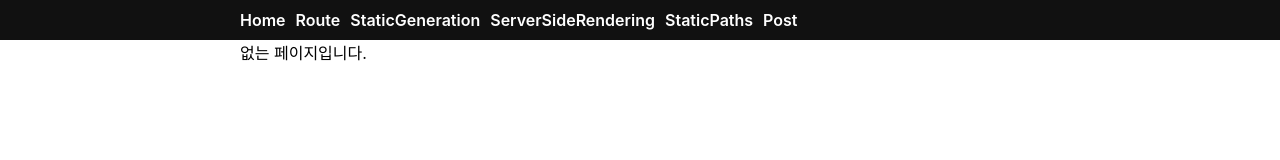
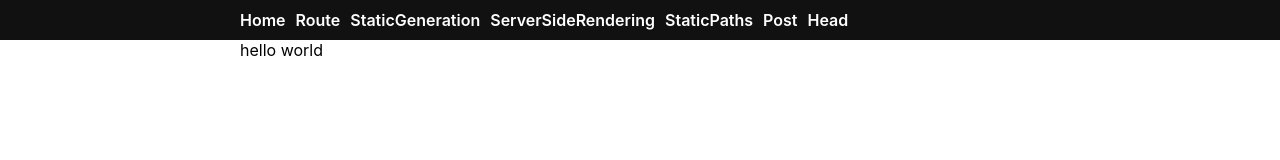
Before and after one commit to socratone/nextjs-example, a Next.js app: page /head in a window 1280 px wide. Before the commit this address had no page. Shown: the top 160 px of the page. Built offline with nearby package versions, Linux system fonts and the light colour scheme.

Commit message:
feat: Head 사용 예제 추가

```diff
--- a/components/Layout.tsx
+++ b/components/Layout.tsx
@@ -16,6 +16,7 @@ const Layout = ({ children }: LayoutProps) => {
           <Link href="/server-side-rendering">ServerSideRendering</Link>
           <Link href="/static-paths">StaticPaths</Link>
           <Link href="/post">Post</Link>
+          <Link href="/head">Head</Link>
         </Nav>
       </Header>
       <Main>{children}</Main>
--- /dev/null
+++ b/pages/head/index.tsx
@@ -0,0 +1,15 @@
+import Head from 'next/head';
+
+const HeadPage = () => {
+  return (
+    <>
+      <Head>
+        <title>Page Title</title>
+        <meta name="description" content="NextJS Head Tutorial" />
+      </Head>
+      <div>hello world</div>
+    </>
+  );
+};
+
+export default HeadPage;
--- a/pages/index.tsx
+++ b/pages/index.tsx
@@ -4,12 +4,6 @@ import Head from 'next/head';
 const Home: NextPage = () => {
   return (
     <>
-      <Head>
-        <title>Create Next App</title>
-        <meta name="description" content="Generated by create next app" />
-        <link rel="icon" href="/favicon.ico" />
-      </Head>
-
       <h1>Home</h1>
     </>
   );
```
